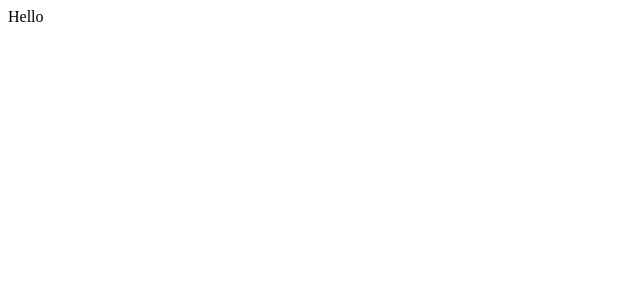
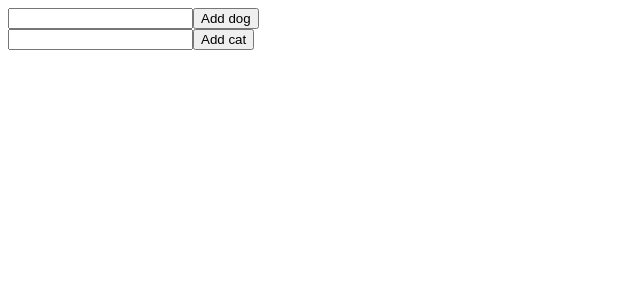
Before and after one commit to AlexandrPetrov1987/my-react, a React (Create React App) app: page / in a window 1280 px wide. Shown: the top 300 px of the page, without its empty margins (0-640 px from the left). Built offline with nearby package versions, Linux system fonts and the light colour scheme.

Commit message:
add project

```diff
--- a/src/App.js
+++ b/src/App.js
@@ -1,6 +1,13 @@
+import Pets from "./components/Animals";
+
 function App() {
     return (
-        <div>Hello</div>
+        <div className="App">
+            <div className="pets">
+                <Pets pet="dog"/>
+                <Pets pet="cat"/>
+            </div>
+        </div>
     );
 }
 
--- /dev/null
+++ b/src/components/Animals.js
@@ -0,0 +1,33 @@
+import React, {useRef} from 'react';
+
+import {usePetReducer} from "../reducers";
+
+const Pets = ({pet}) => {
+    const petFormInput = useRef();
+    const [state, dispatch] = usePetReducer();
+    const addHandle = () => {
+        const {value: name} = petFormInput.current;
+        dispatch({type: 'ADD', payload: {name, pet}});
+        petFormInput.current.value = '';
+    };
+    const removeHandle = (id) => {
+        dispatch({type: 'DELETE', payload: {id, pet}});
+    };
+
+    return (
+        <div className="list">
+            <div>
+                <input type="text" ref={petFormInput}/>
+                <button onClick={addHandle}>Add {pet}</button>
+            </div>
+            {state[pet + 's'].map((petName, index) => (
+                <div key={index}>
+                    {petName}
+                    <button onClick={() => removeHandle(index)}>Remove</button>
+                </div>
+            ))}
+        </div>
+    );
+};
+
+export default Pets;
--- /dev/null
+++ b/src/components/index.js
@@ -0,0 +1 @@
+export * from './Animals';
--- /dev/null
+++ b/src/reducers/animal.reducer.js
@@ -0,0 +1,29 @@
+import {useReducer} from "react";
+
+const init = {
+    cats: [],
+    dogs: []
+};
+const reducer = (state, action) => {
+    const petKey = action.payload.pet + 's';
+
+    switch (action.type) {
+        case 'ADD' :
+            return {
+                ...state,
+                [petKey]: [...state[petKey], action.payload.name]
+            };
+
+        case 'DELETE' :
+            return {
+                ...state,
+                [petKey]: [...state[petKey].filter((pet, index) => index !== action.payload.id)]
+            };
+    }
+};
+
+const usePetReducer = () => useReducer(reducer, init);
+
+export {
+    usePetReducer
+};
--- /dev/null
+++ b/src/reducers/index.js
@@ -0,0 +1 @@
+export * from './animal.reducer';
```
